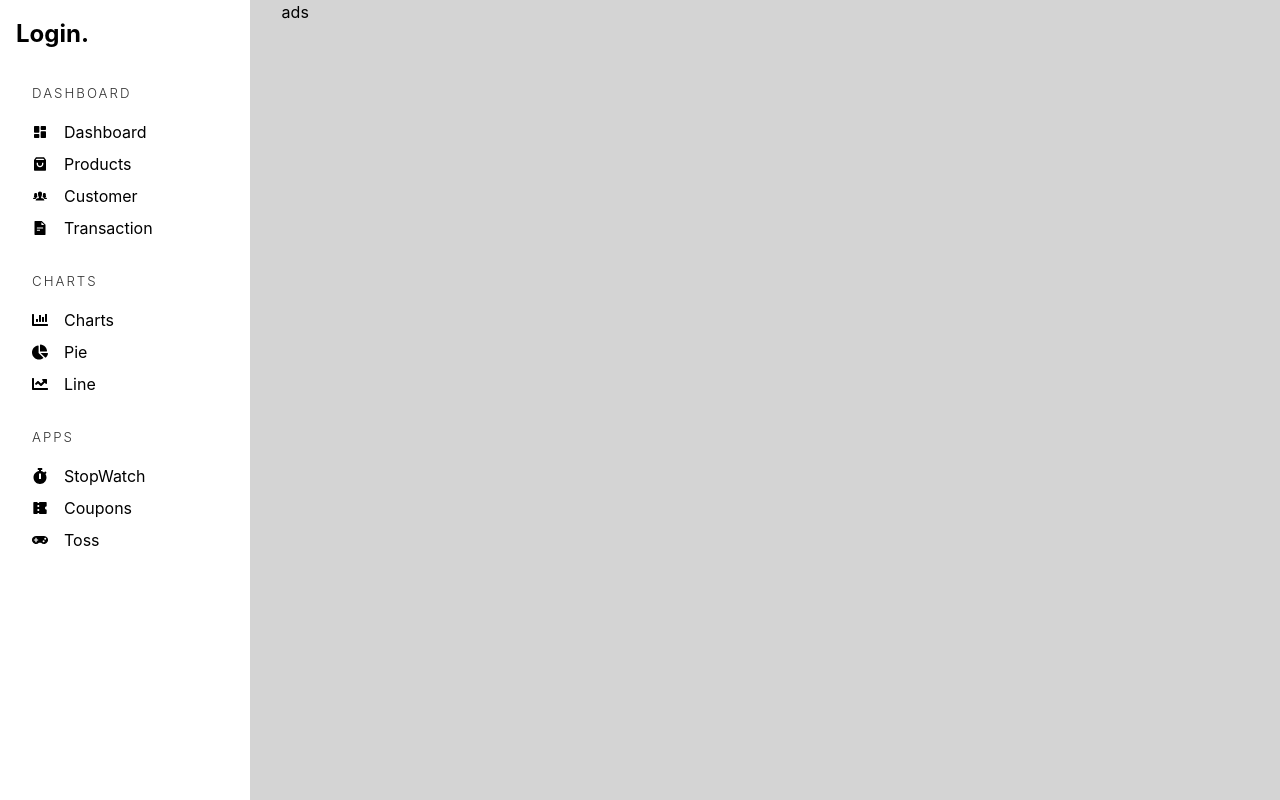
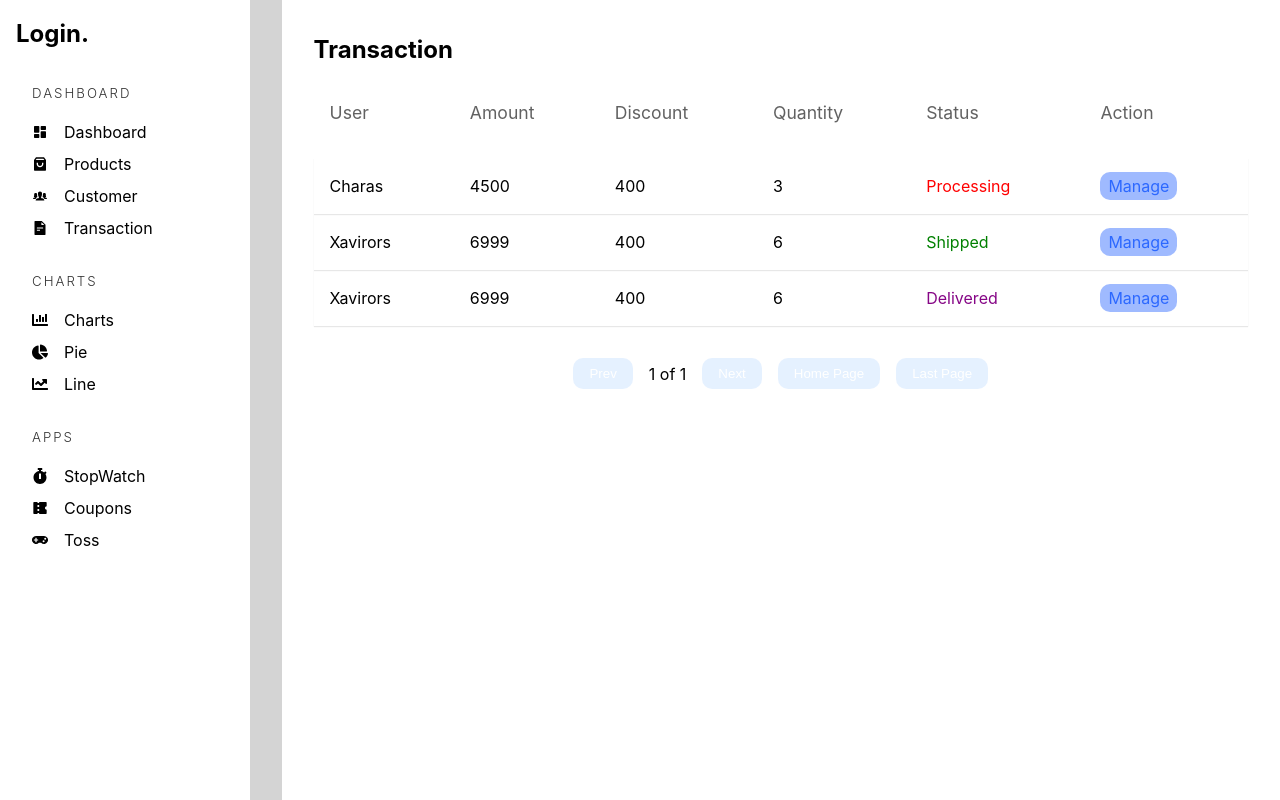
Before and after one commit to MohammedRupawala/ShopIQ-Admin-Dashboard, a React (Vite) app in the folder frontend/: page /admin/transaction in a window 1280 px wide. Built offline with nearby package versions, Linux system fonts and the light colour scheme.

Commit message:
Costumer and Transaction Created

```diff
--- a/frontend/src/pages/Customer.tsx
+++ b/frontend/src/pages/Customer.tsx
@@ -1,11 +1,95 @@
-import React from 'react'
+import React, { ReactElement, useCallback, useState } from 'react'
 import AdminSide from '../components/adminSide'
+import { Column } from 'react-table'
+import TableHoc from '../components/TableHoc'
+import { FaTrash } from 'react-icons/fa'
+interface DataType{
+  avatar : ReactElement,
+  name :string,
+  gender : string,
+  email : string,
+  role: string,
+  action : ReactElement
+}
+const columns:Column<DataType>[]=[{
+  Header:"Avatar",
+  accessor:"avatar"
+},
+{
+  Header:"Name",
+  accessor:"name"
+},
+{
+  Header:"Gender",
+  accessor:"gender"
+},
+{
+  Header:"Email",
+  accessor:"email"
+},
+{
+  Header:"Role",
+  accessor:"role"
+},
+{
+  Header:"Action",
+  accessor:"action"
+}]
+const img = "https://randomuser.me/api/portraits/women/54.jpg";
+const img2 = "https://randomuser.me/api/portraits/women/50.jpg";
 
+const arr: DataType[] = [
+  {
+    avatar: (
+      <img
+        style={{
+          borderRadius: "50%",
+        }}
+        src={img}
+        alt="Shoes"
+      />
+    ),
+    name: "Emily Palmer",
+    email: "emily.palmer@example.com",
+    gender: "female",
+    role: "user",
+    action: (
+      <button>
+        <FaTrash />
+      </button>
+    ),
+  },
+
+  {
+    avatar: (
+      <img
+        style={{
+          borderRadius: "50%",
+        }}
+        src={img2}
+        alt="Shoes"
+      />
+    ),
+    name: "May Scoot",
+    email: "aunt.may@example.com",
+    gender: "female",
+    role: "user",
+    action: (
+      <button>
+        <FaTrash />
+      </button>
+    ),
+  },
+];
 const Customer = () => {
+  const [data] = useState(arr);
+  const Table = useCallback(
+    TableHoc<DataType>(columns,data,"dashboardProductTable","Customer",true)
+    ,[])
   return (
     <div className='adminContainer'>
         <AdminSide/>
-        <main>ads</main>
+        <main>{Table()}</main>
     </div>
   )
 }
--- a/frontend/src/pages/Transaction.tsx
+++ b/frontend/src/pages/Transaction.tsx
@@ -1,11 +1,75 @@
-import React from 'react'
+import React, { ReactElement, useCallback, useState } from 'react'
 import AdminSide from '../components/adminSide'
-
+import TableHoc from '../components/TableHoc'
+import { Column } from 'react-table'
+import { Link } from 'react-router-dom'
+interface DataType{
+  user : string,
+  amount :number,
+  discount : number,
+  quantity : number,
+  status: ReactElement,
+  action : ReactElement
+}
+const columns:Column<DataType>[]=[{
+  Header:"User",
+  accessor:"user"
+},
+{
+  Header:"Amount",
+  accessor:"amount"
+},
+{
+  Header:"Discount",
+  accessor:"discount"
+},
+{
+  Header:"Quantity",
+  accessor:"quantity"
+},
+{
+  Header:"Status",
+  accessor:"status"
+},
+{
+  Header:"Action",
+  accessor:"action"
+}]
+const arr: DataType[] = [
+  {
+    user: "Charas",
+    amount: 4500,
+    discount: 400,
+    quantity: 3,
+    status: <span className="red">Processing</span>,
+    action: <Link to="/admin/transaction/sajknaskd">Manage</Link>,
+  },
+  {
+    user: "Xavirors",
+    amount: 6999,
+    discount: 400,
+    status: <span className="green">Shipped</span>,
+    quantity: 6,
+    action: <Link to="/admin/transaction/sajknaskd">Manage</Link>,
+  },
+  {
+    user: "Xavirors",
+    amount: 6999,
+    discount: 400,
+    status: <span className="purple">Delivered</span>,
+    quantity: 6,
+    action: <Link to="/admin/transaction/sajknaskd">Manage</Link>,
+  },
+];
 const Transaction = () => {
+  const [data] =  useState(arr)
+  const Table = useCallback(
+  TableHoc<DataType>(columns,data,"dashboardProductTable","Transaction",true)
+  ,[])
   return (
     <div className='adminContainer'>
         <AdminSide/>
-        <main>ads</main>
+        <main>{Table()}</main>
     </div>
   )
 }
```
